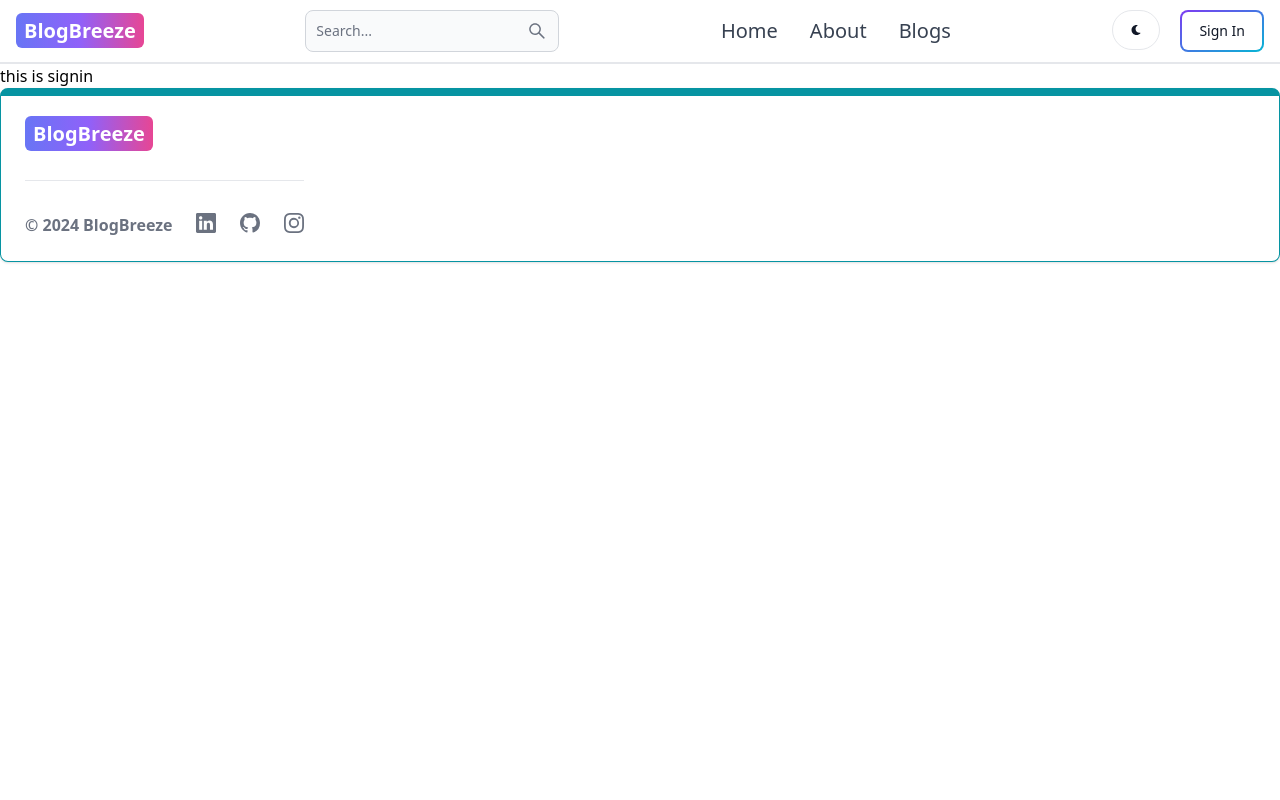
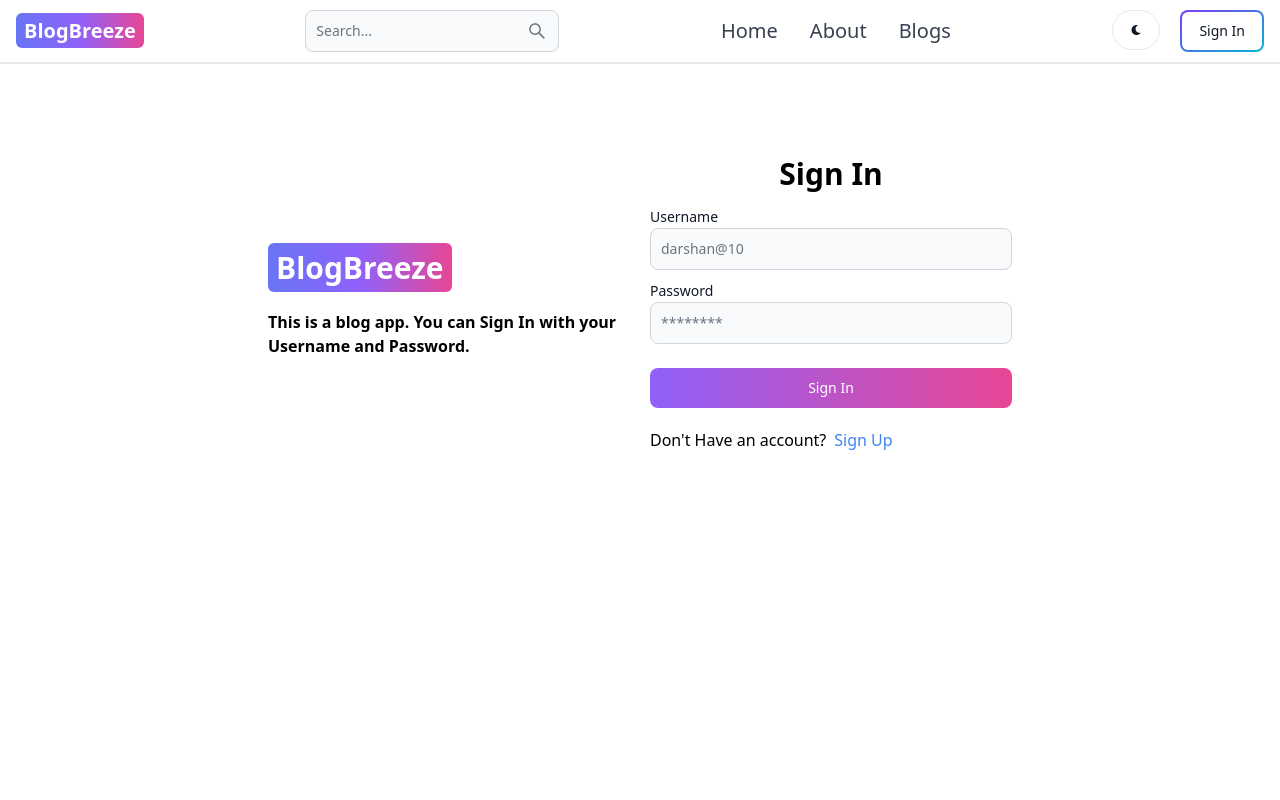
Before and after one commit to darshangodase/MessBuddy, a React (Vite) app in the folder frontend/: page /signin in a window 1280 px wide. Shown: the top 800 px of the page. Built offline with nearby package versions, Linux system fonts and the light colour scheme.

Commit message:
signin ui completed

```diff
--- a/frontend/src/pages/SignIn.jsx
+++ b/frontend/src/pages/SignIn.jsx
@@ -1,11 +1,100 @@
-import React from 'react'
+import React, { useState } from 'react';
+import { Link, useNavigate } from 'react-router-dom';
+import { Alert, Button, Label, Spinner, TextInput } from 'flowbite-react';
 
 function SignIn() {
+  const [formdata, setformdata] = useState({});
+  const [errorMessage, seterrorMessage] = useState(null);
+  const [loading, setloading] = useState(false);
+  const navigate = useNavigate();
+
+  const handleChange = (e) => {
+    setformdata({ ...formdata, [e.target.id]: e.target.value.trim() });
+  };
+
+  const handlesubmit = async (e) => {
+    e.preventDefault();
+
+    const { username, password } = formdata;
+
+    if(!username || !password) {
+      setloading(false);
+      return seterrorMessage('All fields are required');
+    }
+    try {
+      seterrorMessage(null);
+      setloading(true);
+      const res = await fetch('/api/auth/signin', {
+        method: 'POST',
+        headers: { 'Content-Type': 'application/json' },
+        body: JSON.stringify(formdata),
+      });
+      const data = await res.json();
+
+      if (data.success === false) {
+        setloading(false);
+        seterrorMessage('Invalid credentials');
+      }
+      else
+      {
+        setloading(false);
+        seterrorMessage('User Sign In Successful');
+        navigate('/');
+      }
+    }
+    catch (error)
+    {
+      setloading(false);
+      seterrorMessage(error.message || 'Failed to Sign In');
+    }
+  };
+
   return (
-    <div>
-      <h1 className="">this is signin</h1>
+    <div className='min-h-screen mt-20'>
+      <div className="flex p-3 max-w-3xl mx-auto flex-col md:flex-row md:items-center gap-5">
+        <div className="flex-1">
+          <Link to="/" className="text-3xl font-bold dark:text-white">
+            <span className="bg-gradient-to-r from-indigo-500 via-purple-500 to-pink-500 px-2 py-1 rounded-md text-white">
+              BlogBreeze
+            </span>
+          </Link>
+          <p className="font-semibold text-md mt-6">
+            This is a blog app. You can Sign In with your Username and Password.
+          </p>
+        </div>
+        <div className="flex-1">
+          <h2 className="mb-3 text-3xl text-center font-semibold">Sign In</h2>
+          <form className="flex flex-col gap-2" onSubmit={handlesubmit}>
+            <div>
+              <Label value="Username" className="" />
+              <TextInput type="text" placeholder="darshan@10" id="username" onChange={handleChange} />
+            </div>
+            <div>
+              <Label value="Password" className="" />
+              <TextInput type="password" placeholder="********" id="password" onChange={handleChange} />
+            </div>
+            <Button type="submit" gradientDuoTone="purpleToPink" className="mt-4" disabled={loading}>
+              {
+                loading ? (<><Spinner size='sm' /><span className='ml-2'>Loading...</span></>) :"Sign In"
+              }
+            </Button>
+          </form>
+          <div className="flex gap-2 mt-5">
+            <span className="text-md"> Don't Have an account?</span>
+            <Link to='/signup' className='text-blue-500 font-medium'>Sign Up</Link>
+          </div>
+
+
+          {errorMessage && (
+            <Alert className='mt-5 text-black font-semibold text-md' color='failure'>
+              {errorMessage}
+            </Alert>
+          )}
+
+        </div>
+      </div>
     </div>
-  )
+  );
 }
 
-export default SignIn
+export default SignIn;
```
Also changed, not shown: 1 other file (tests, documents, lock files or other folders).
